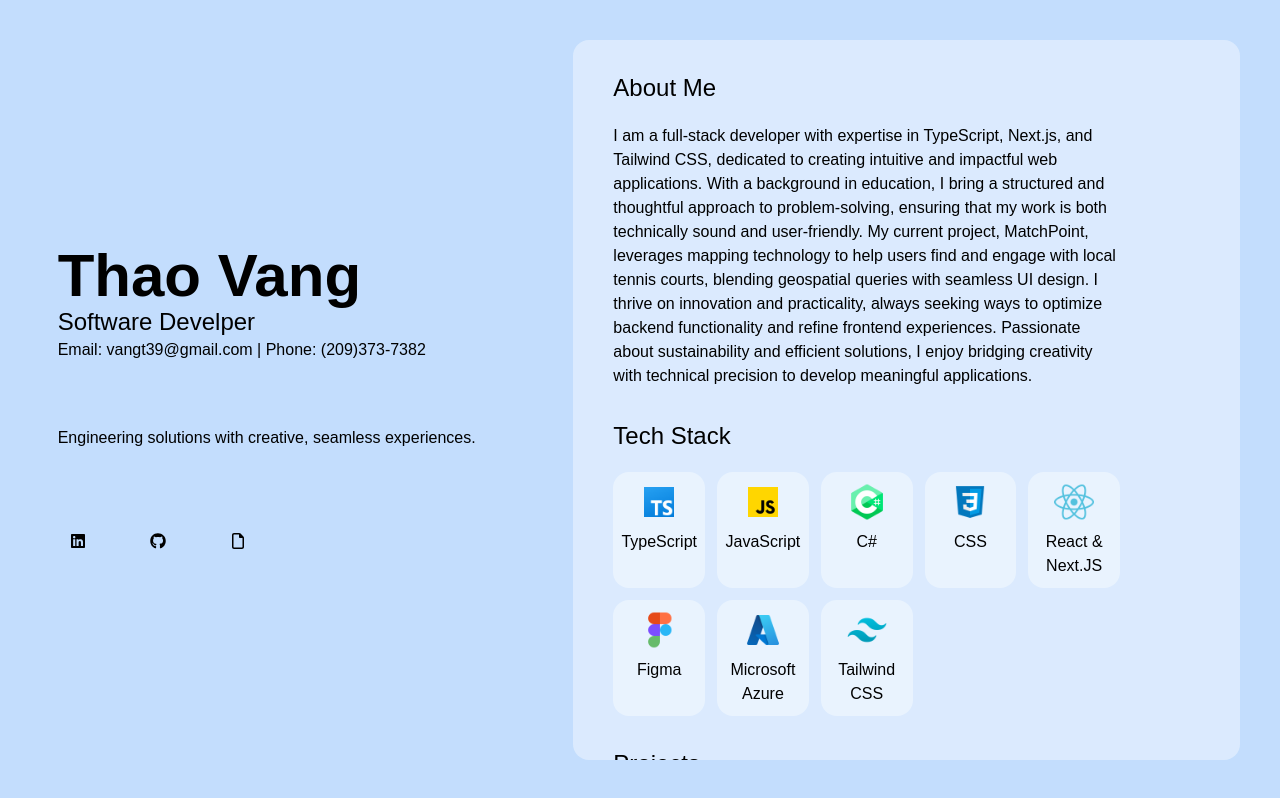
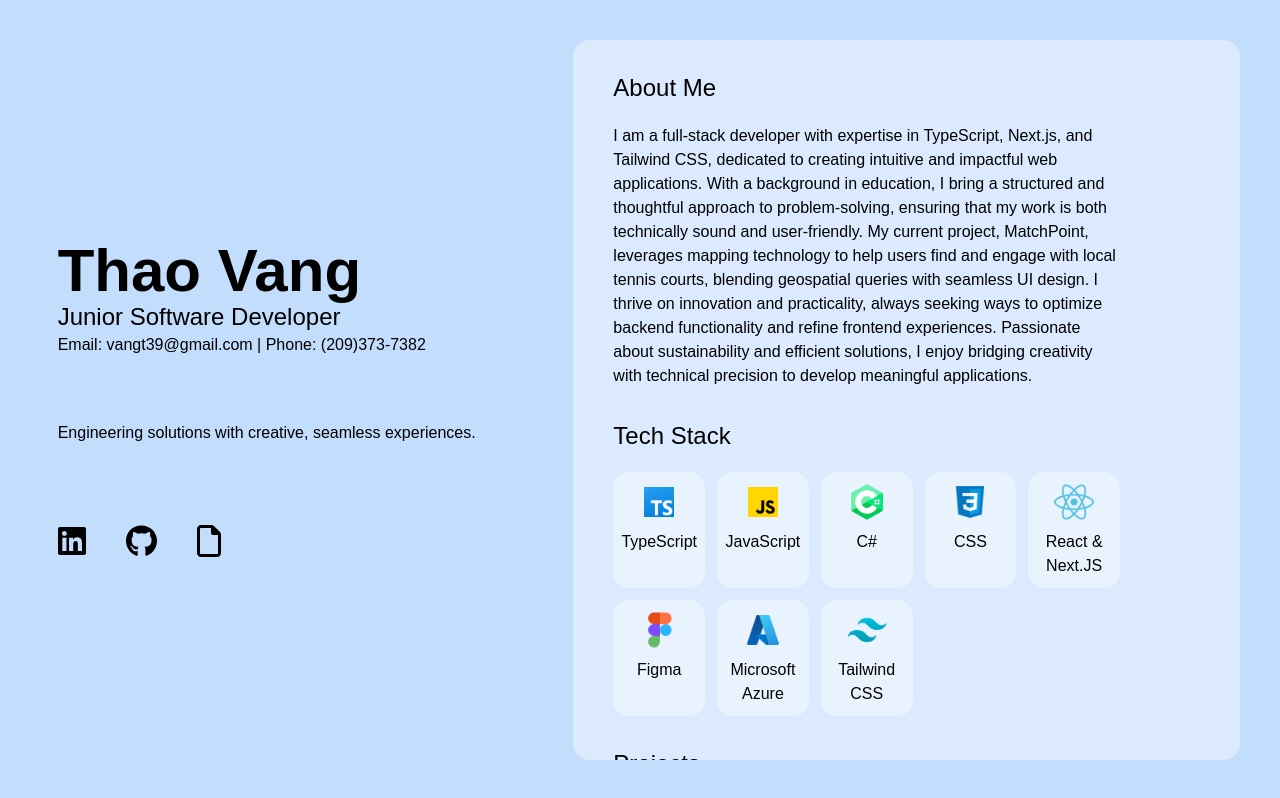
Before and after one commit to Tvang93/thao-portfolio, a Next.js app: page / in a window 1280 px wide. Built offline with nearby package versions, Linux system fonts and the light colour scheme.

Commit message:
made font awesome icons bigger

```diff
--- a/src/app/page.tsx
+++ b/src/app/page.tsx
@@ -9,7 +9,7 @@ export default function Home() {
       <div className="col-span-5 h-full w-full flex justify-center items-center">
         <div>
           <h1 className="font-bold text-6xl">Thao Vang</h1>
-          <h2 className='text-2xl'>Software Develper</h2>
+          <h2 className='text-2xl'>Junior Software Developer</h2>
           <h3>Email: vangt39@gmail.com | Phone: (209)373-7382</h3>
           <p className="mt-16 mb-20">Engineering solutions with creative, seamless experiences.</p>
           <IconLinksComponent />
--- a/src/components/IconLinksComponent.tsx
+++ b/src/components/IconLinksComponent.tsx
@@ -11,7 +11,8 @@ const IconLinksComponent = () => {
       <div>
         <FontAwesomeIcon
           icon={faLinkedin}
-          className="w-10 h-10 hover:cursor-pointer"
+          size="2x"
+          className="hover:cursor-pointer"
           onClick={() =>
             window.open("https://www.linkedin.com/in/thao-vang-dev/")
           }
@@ -20,7 +21,8 @@ const IconLinksComponent = () => {
       <div>
         <FontAwesomeIcon
           icon={faGithub}
-          className="w-10 h-10 hover:cursor-pointer"
+          size="2x"
+          className="hover:cursor-pointer"
           onClick={() => window.open("https://github.com/Tvang93")}
         />
       </div>
@@ -28,7 +30,8 @@ const IconLinksComponent = () => {
         <a href="/resume.pdf" target="_blank" rel="noopener noreferrer">
           <FontAwesomeIcon
             icon={faFile}
-            className="w-10 h-10 hover:cursor-pointer"
+            size="2x"
+            className="hover:cursor-pointer"
           ></FontAwesomeIcon>
         </a>
       </div>
```
